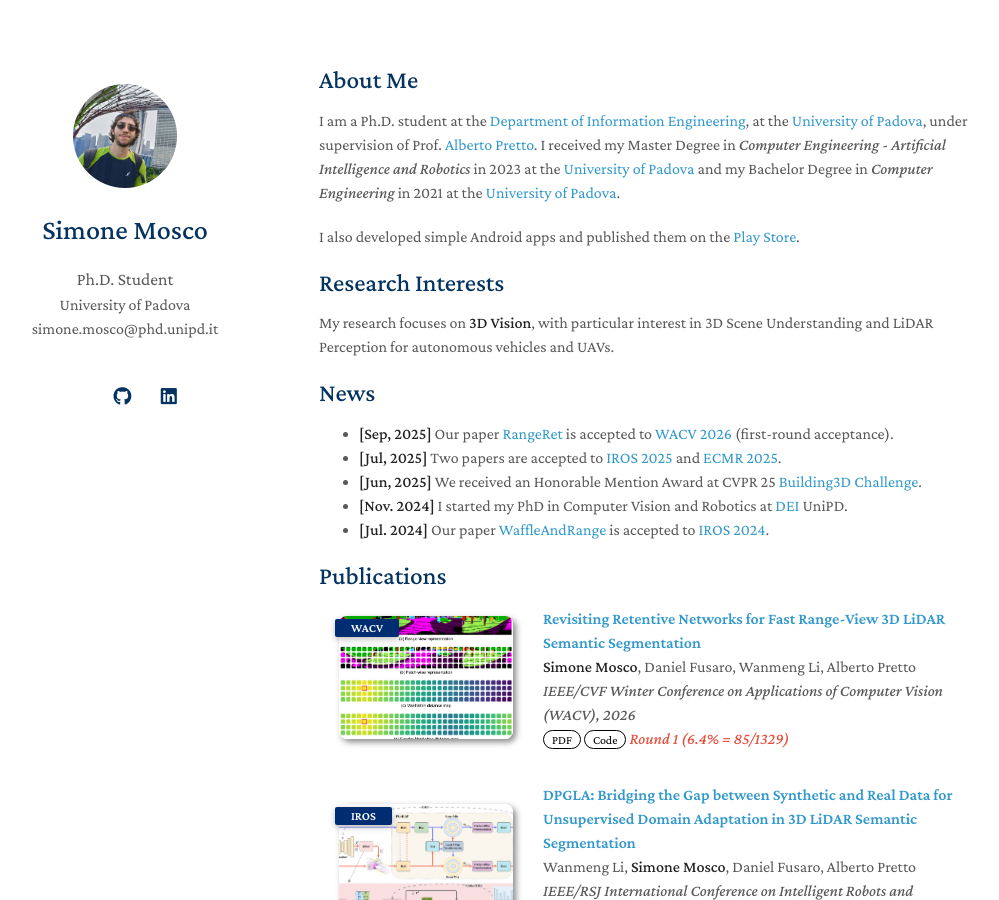
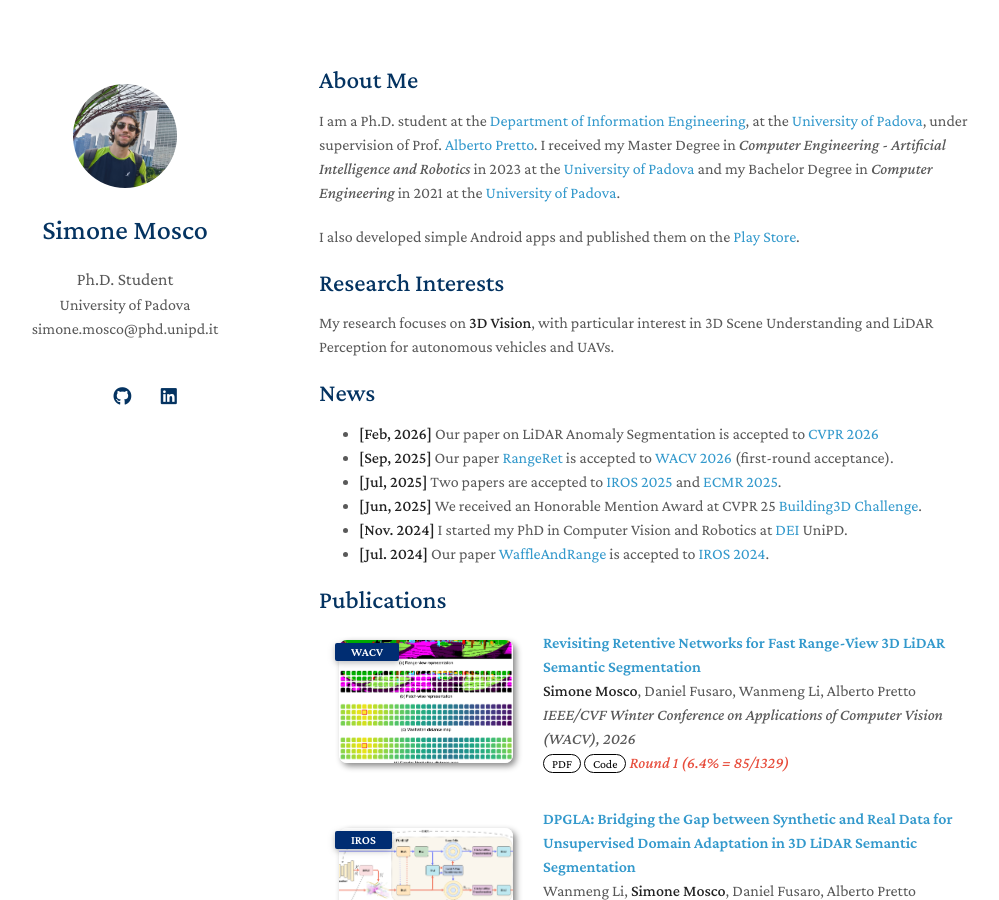
Before and after one commit to SiMoM0/simom0.github.io, a Jekyll site: the page built from index.md, in a window 1280 px wide and 900 px high. Shown: the whole window, without its empty margins (151-1150 px from the left). Built offline with Jekyll 4.4.1, drawn with Linux system fonts in a browser that asks for light colours; a style sheet for code colours, icons or effects is not loaded; our own code applies the rules of GitHub Pages for plain Markdown files.

Commit message:
update news

```diff
--- a/index.md
+++ b/index.md
@@ -17,6 +17,7 @@ My research focuses on **3D Vision**, with particular interest in 3D Scene Under
 
 ## News
 
+- **[Feb, 2026]** Our paper on LiDAR Anomaly Segmentation is accepted to [CVPR 2026](https://cvpr.thecvf.com/)
 - **[Sep, 2025]** Our paper [RangeRet](https://github.com/SiMoM0/RangeRet) is accepted to [WACV 2026](https://wacv.thecvf.com/) (first-round acceptance).
 - **[Jul, 2025]** Two papers are accepted to [IROS 2025](https://www.iros25.org/) and [ECMR 2025](https://ecmr2025.dei.unipd.it/).
 - **[Jun, 2025]** We received an Honorable Mention Award at CVPR 25 [Building3D Challenge](https://usm3d.github.io/).
```
